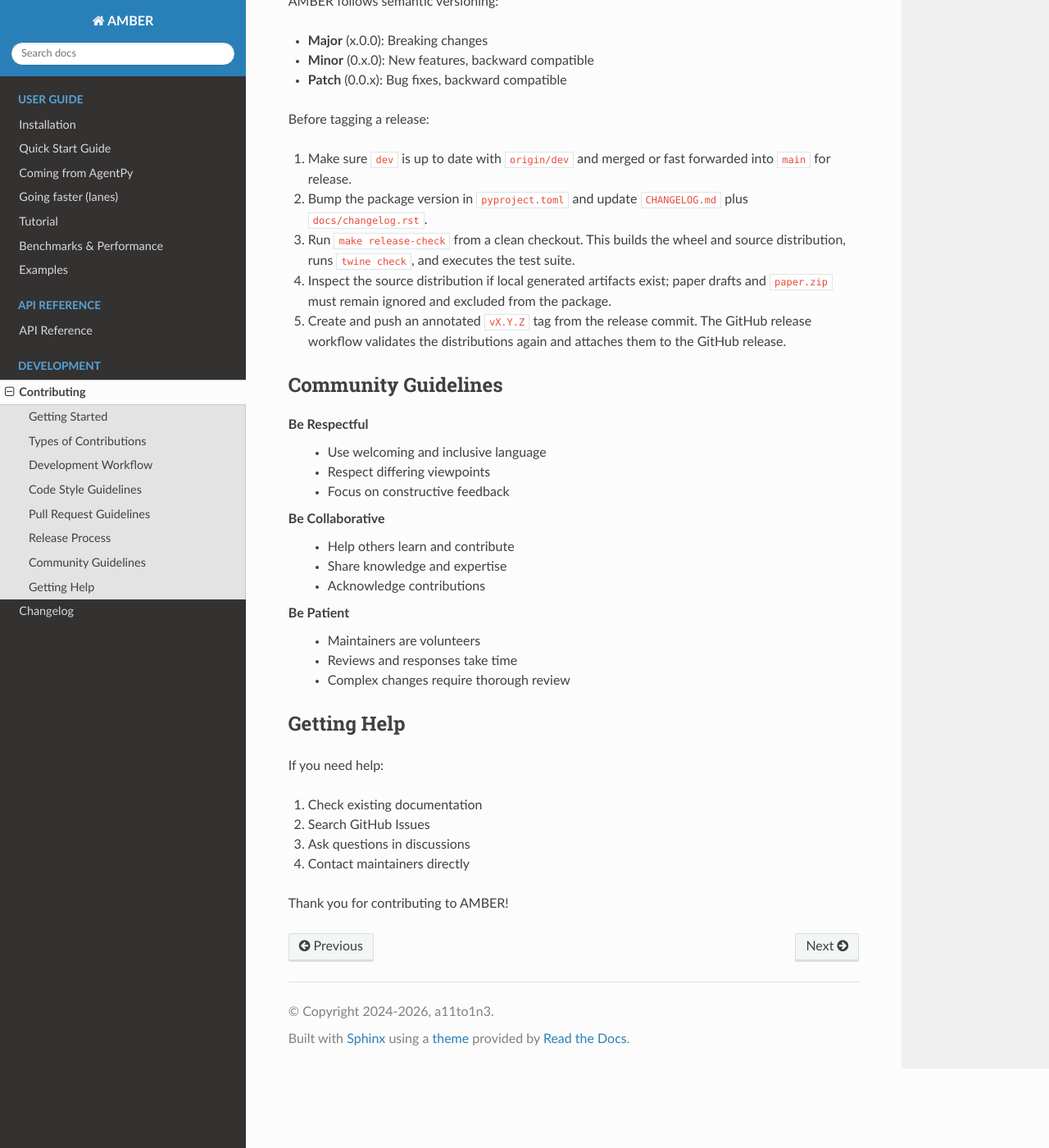
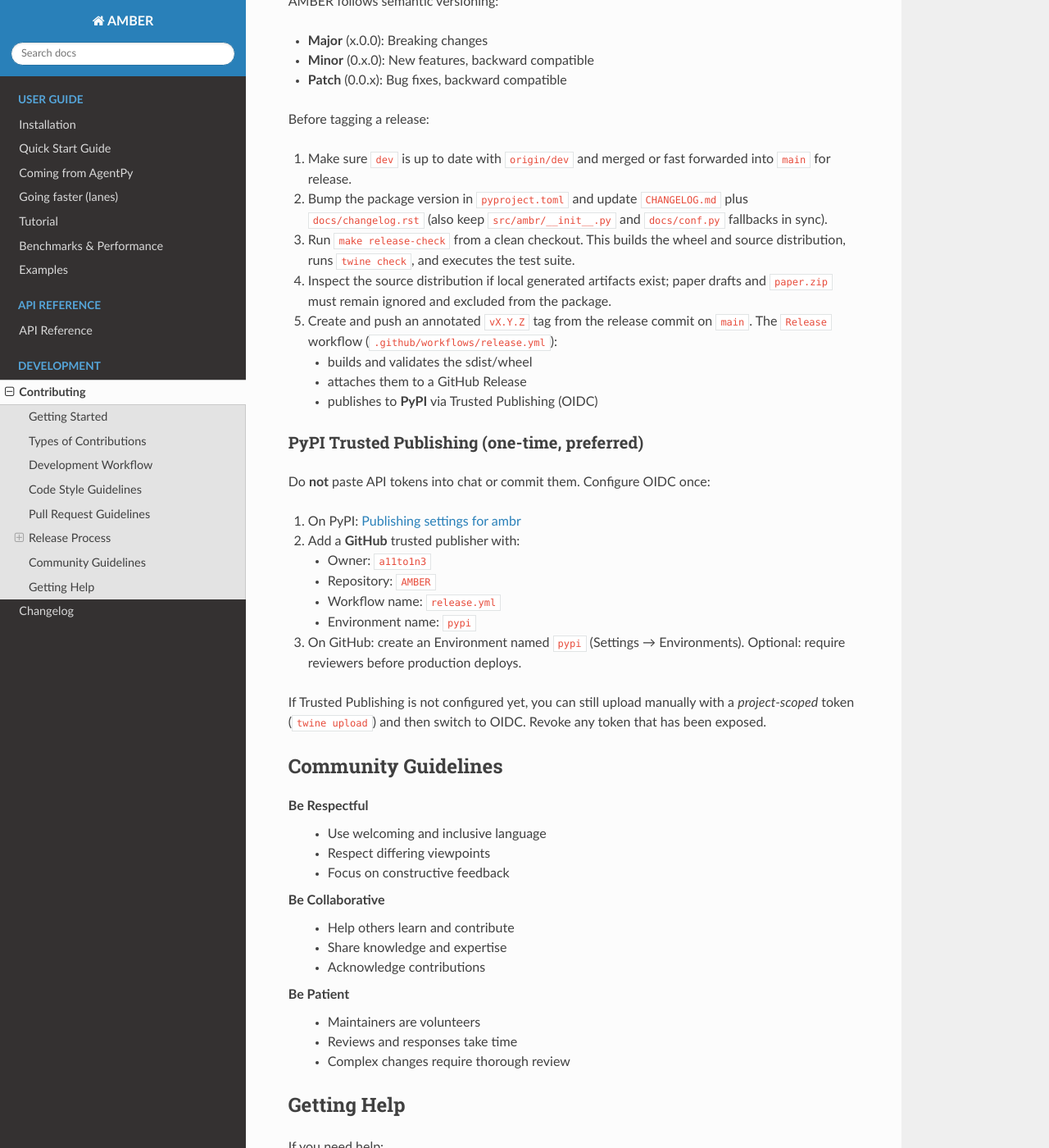
Before and after one commit to a11to1n3/AMBER, a Sphinx documentation site: the page built from docs/contributing.rst, in a window 1280 px wide and 1400 px high, scrolled down 3028 px. Shown: the whole window at 82% size. Built offline with Sphinx 7.4.7 and the Read the Docs theme 3.1.0, drawn with Linux system fonts in a browser that asks for light colours.

Commit message:
ci: publish to PyPI via Trusted Publishing on tag
Wire release.yml to pypa/gh-action-pypi-publish with OIDC (id-token)
and a pypi environment. Document one-time PyPI publisher setup so
API tokens are not pasted into chat or stored long-term.

```diff
--- a/docs/contributing.rst
+++ b/docs/contributing.rst
@@ -158,14 +158,39 @@ Before tagging a release:
 1. Make sure ``dev`` is up to date with ``origin/dev`` and merged or fast
    forwarded into ``main`` for release.
 2. Bump the package version in ``pyproject.toml`` and update
-   ``CHANGELOG.md`` plus ``docs/changelog.rst``.
+   ``CHANGELOG.md`` plus ``docs/changelog.rst`` (also keep
+   ``src/ambr/__init__.py`` and ``docs/conf.py`` fallbacks in sync).
 3. Run ``make release-check`` from a clean checkout. This builds the wheel and
    source distribution, runs ``twine check``, and executes the test suite.
 4. Inspect the source distribution if local generated artifacts exist; paper
    drafts and ``paper.zip`` must remain ignored and excluded from the package.
-5. Create and push an annotated ``vX.Y.Z`` tag from the release commit. The
-   GitHub release workflow validates the distributions again and attaches them
-   to the GitHub release.
+5. Create and push an annotated ``vX.Y.Z`` tag from the release commit on
+   ``main``. The ``Release`` workflow (``.github/workflows/release.yml``):
+
+   * builds and validates the sdist/wheel
+   * attaches them to a GitHub Release
+   * publishes to **PyPI** via Trusted Publishing (OIDC)
+
+PyPI Trusted Publishing (one-time, preferred)
+~~~~~~~~~~~~~~~~~~~~~~~~~~~~~~~~~~~~~~~~~~~~~
+
+Do **not** paste API tokens into chat or commit them. Configure OIDC once:
+
+1. On PyPI: `Publishing settings for ambr
+   <https://pypi.org/manage/project/ambr/settings/publishing/>`_
+2. Add a **GitHub** trusted publisher with:
+
+   * Owner: ``a11to1n3``
+   * Repository: ``AMBER``
+   * Workflow name: ``release.yml``
+   * Environment name: ``pypi``
+
+3. On GitHub: create an Environment named ``pypi`` (Settings → Environments).
+   Optional: require reviewers before production deploys.
+
+If Trusted Publishing is not configured yet, you can still upload manually
+with a *project-scoped* token (``twine upload``) and then switch to OIDC.
+Revoke any token that has been exposed.
 
 Community Guidelines
 --------------------
```
Also changed, not shown: 1 other file.
